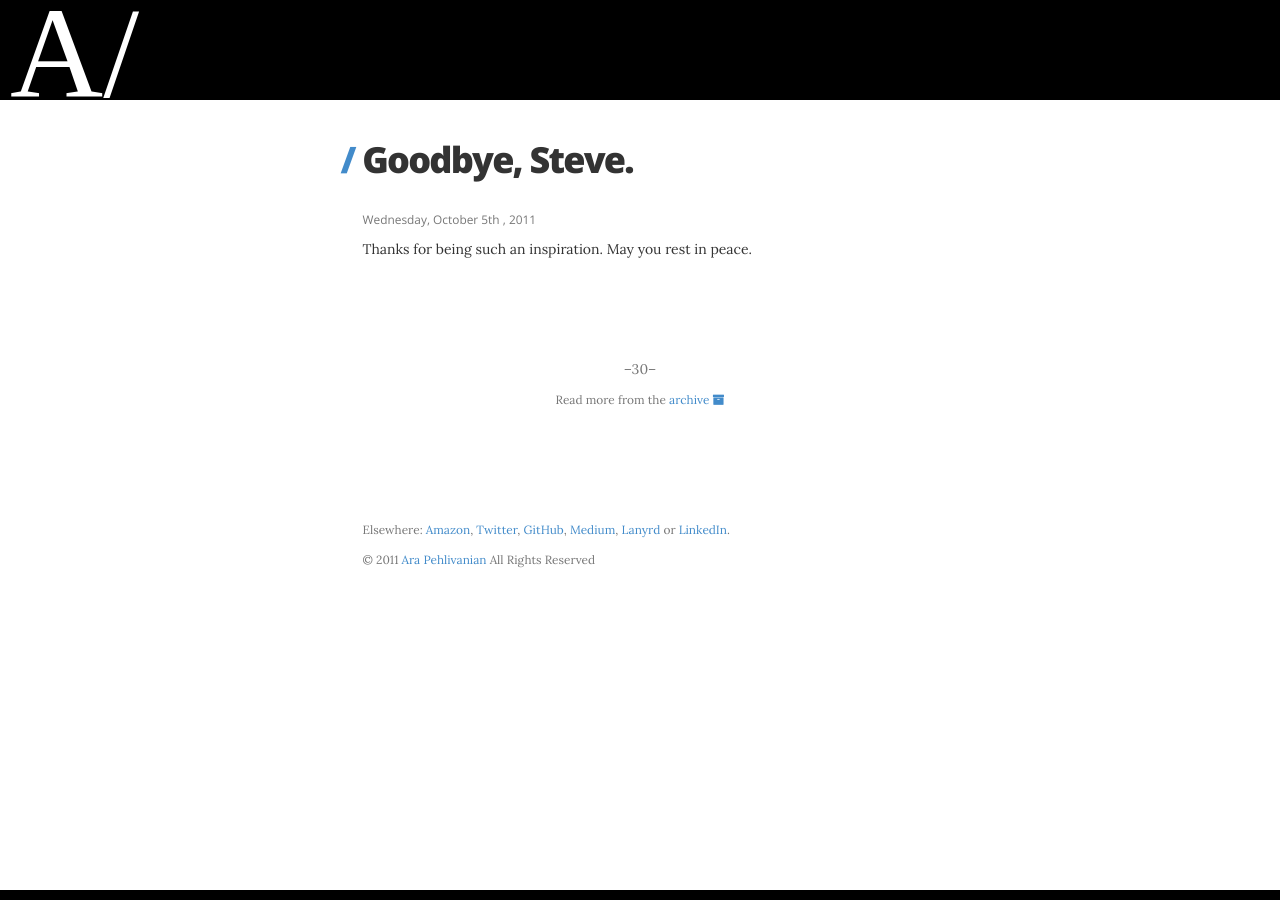
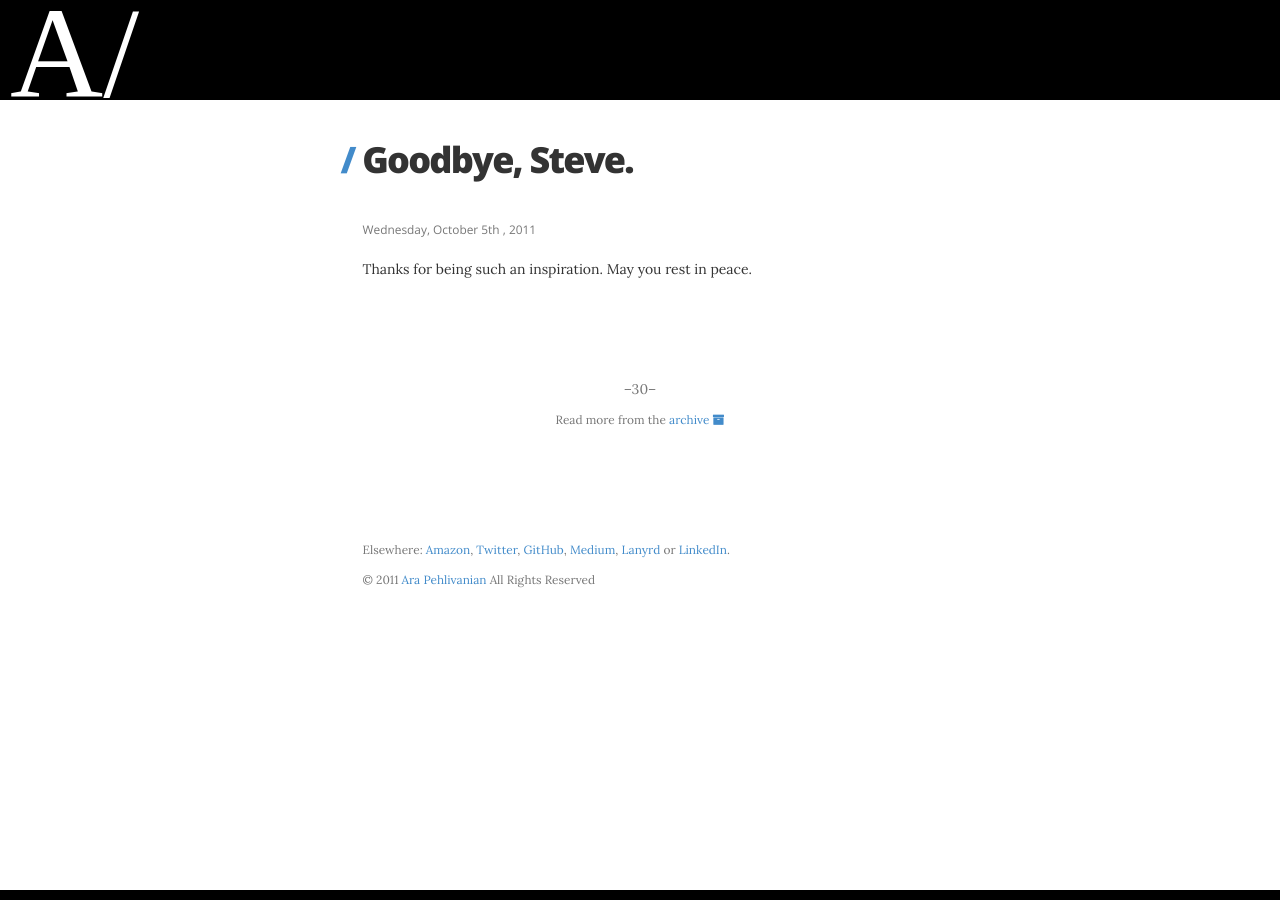
Before and after one commit to arapehl/arapehl.github.io, a Jekyll site: the page built from _posts/2011-10-05-goodbye-steve.md, in a window 1280 px wide. Built offline with Jekyll 4.4.1, drawn with Linux system fonts in a browser that asks for light colours; some web fonts are replaced.

Commit message:
fixing byline

```diff
--- a/assets/css/style.css
+++ b/assets/css/style.css
@@ -59,6 +59,10 @@ time,
   font-weight: 400;
 }
 
+.byline {
+  margin: 10px 0 20px 0;
+}
+
 .archive li {
   margin-bottom: 12px;
 }
```
